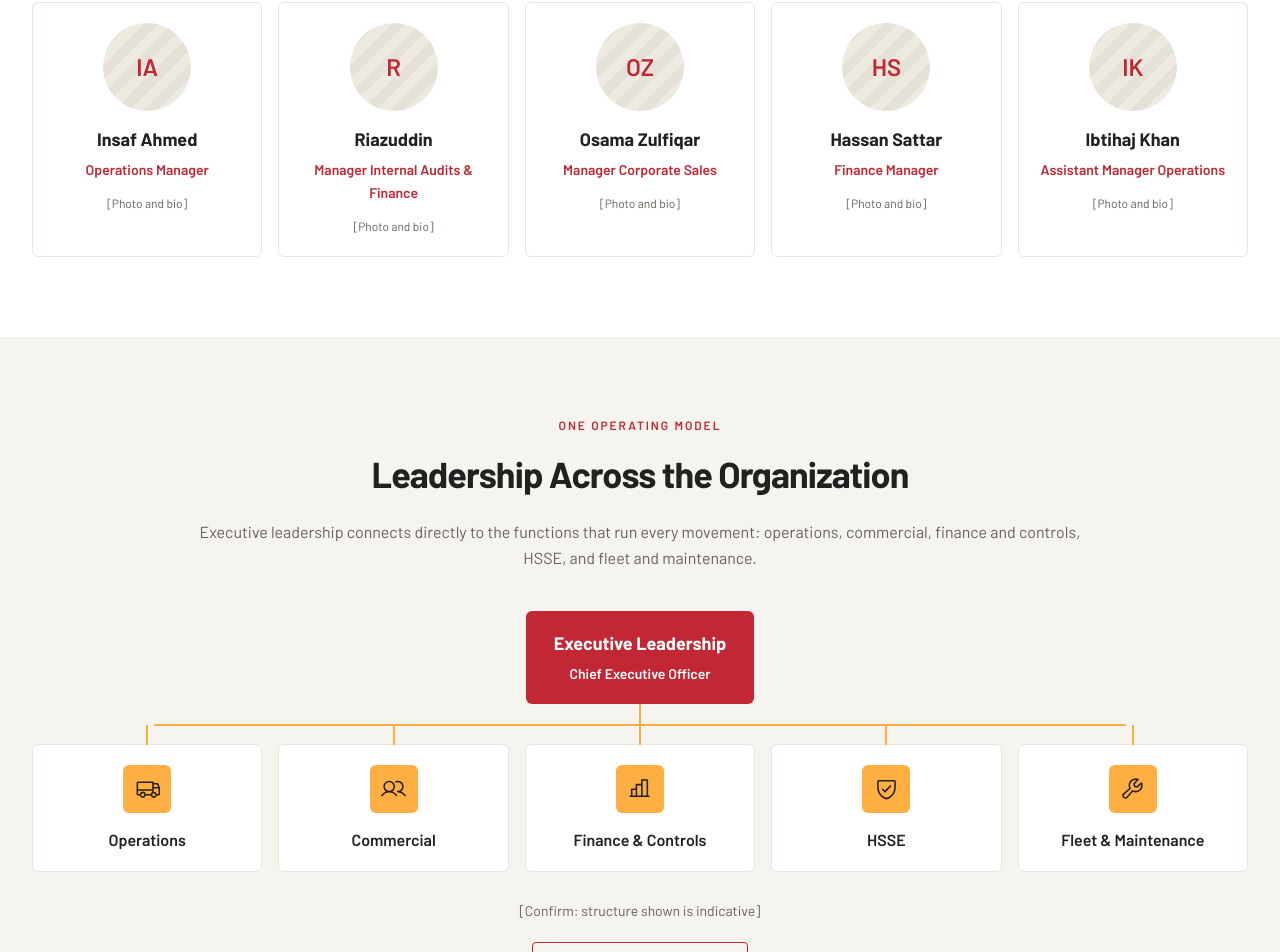
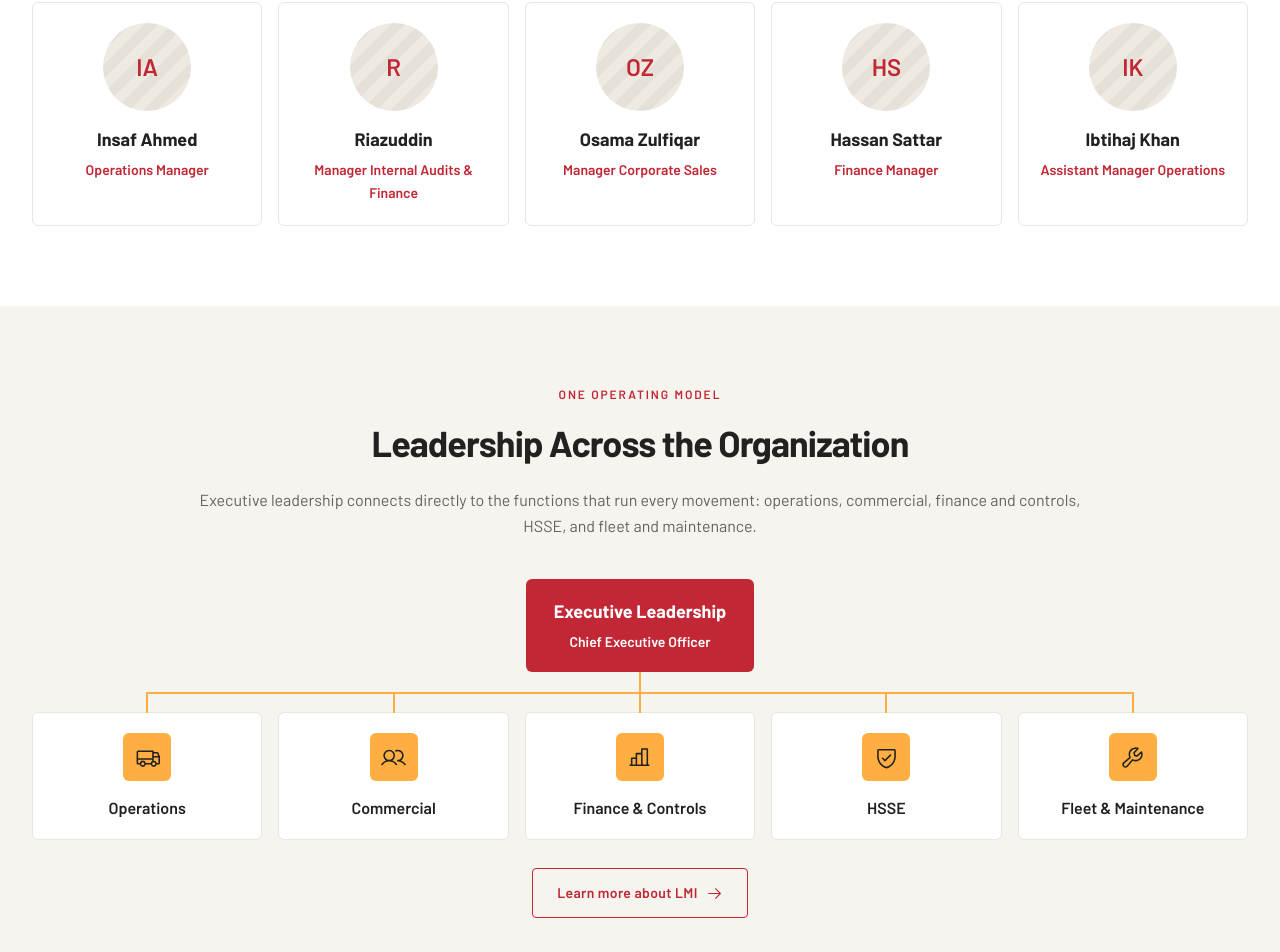
Before and after one commit to abdulrafayb/lmi-website, a React (Vite) app: page /company/leadership in a window 1280 px wide. Shown: the part 2039-2991 px from the top of the page. Built offline with nearby package versions, Linux system fonts and the light colour scheme; the HTML template or start-up script is replaced by a standard one.

Commit message:
Remove leadership placeholders and join organization chart connectors

```diff
--- a/data/Our Company/Leadership.json
+++ b/data/Our Company/Leadership.json
@@ -56,7 +56,6 @@
   "sectionFour": {
     "eyebrow": "Our team",
     "heading": "Meet the People Behind Every Movement",
-    "placeholderLabel": "[Photo and bio]",
     "members": [
       {
         "name": "Insaf Ahmed",
@@ -118,7 +117,6 @@
         "label": "Fleet & Maintenance"
       }
     ],
-    "note": "[Confirm: structure shown is indicative]",
     "action": {
       "label": "Learn more about LMI",
       "path": "/company/about-us"
--- a/src/sections/our-company/leadership/SectionFive.jsx
+++ b/src/sections/our-company/leadership/SectionFive.jsx
@@ -19,7 +19,6 @@ const {
   executiveHeading,
   executiveRole,
   functions,
-  note,
   action,
 } = leadershipData.sectionFive;
 const icons = {
@@ -61,13 +60,13 @@ export default function SectionFive() {
             className="text-proof-accent mx-auto mt-4 lg:hidden"
             aria-hidden="true"
           />
-          <ul className="lg:before:bg-proof-accent relative mt-4 grid grid-cols-1 gap-4 sm:grid-cols-2 lg:mt-10 lg:grid-cols-5 lg:before:absolute lg:before:-top-5 lg:before:right-[10%] lg:before:left-[10%] lg:before:h-0.5 lg:before:content-['']">
+          <ul className="lg:before:bg-proof-accent relative mt-4 grid grid-cols-1 gap-4 sm:grid-cols-2 lg:mt-10 lg:grid-cols-5 lg:before:absolute lg:before:-top-5 lg:before:right-[calc(10%-0.4rem)] lg:before:left-[calc(10%-0.4rem)] lg:before:h-0.5 lg:before:content-['']">
             {functions.map(({ icon, label }) => {
               const Icon = icons[icon];
               return (
                 <li
                   key={icon}
-                  className="border-trust-border bg-surface lg:before:bg-proof-accent relative rounded-md border px-4 py-5 lg:before:absolute lg:before:-top-5 lg:before:left-1/2 lg:before:h-5 lg:before:w-0.5 lg:before:-translate-x-1/2 lg:before:content-['']"
+                  className="border-trust-border bg-surface lg:before:bg-proof-accent relative rounded-md border px-4 py-5 lg:before:absolute lg:before:-top-[calc(1.25rem+1px)] lg:before:left-1/2 lg:before:h-[calc(1.25rem+1px)] lg:before:w-0.5 lg:before:-translate-x-1/2 lg:before:content-['']"
                 >
                   <span
                     className="bg-proof-accent text-hero-heading mx-auto grid size-12 place-items-center rounded-md"
@@ -83,8 +82,7 @@ export default function SectionFive() {
             })}
           </ul>
         </Reveal>
-        <p className="text-hero-copy mt-7 text-sm leading-relaxed">{note}</p>
-        <div className="mt-5 flex justify-center">
+        <div className="mt-7 flex justify-center">
           <Button to={action.path} variant="secondary">
             {action.label}
             <ArrowRight size={17} aria-hidden="true" />
--- a/src/sections/our-company/leadership/SectionFour.jsx
+++ b/src/sections/our-company/leadership/SectionFour.jsx
@@ -2,8 +2,7 @@ import Eyebrow from "../../../ui/Eyebrow";
 import Reveal from "../../../components/Reveal";
 import leadershipData from "../../../../data/Our Company/Leadership.json";
 
-const { eyebrow, heading, placeholderLabel, members } =
-  leadershipData.sectionFour;
+const { eyebrow, heading, members } = leadershipData.sectionFour;
 
 export default function SectionFour() {
   return (
@@ -48,11 +47,6 @@ export default function SectionFour() {
                 <p className="text-brand-red mt-2 text-sm leading-relaxed font-semibold">
                   {role}
                 </p>
-                {!image && (
-                  <p className="text-hero-copy mt-3 text-xs leading-relaxed">
-                    {placeholderLabel}
-                  </p>
-                )}
               </article>
             </Reveal>
           ))}
```
